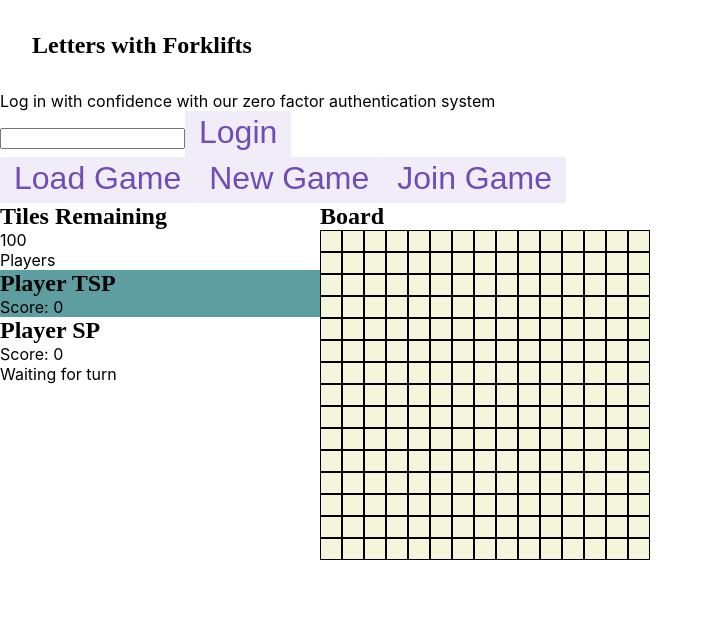
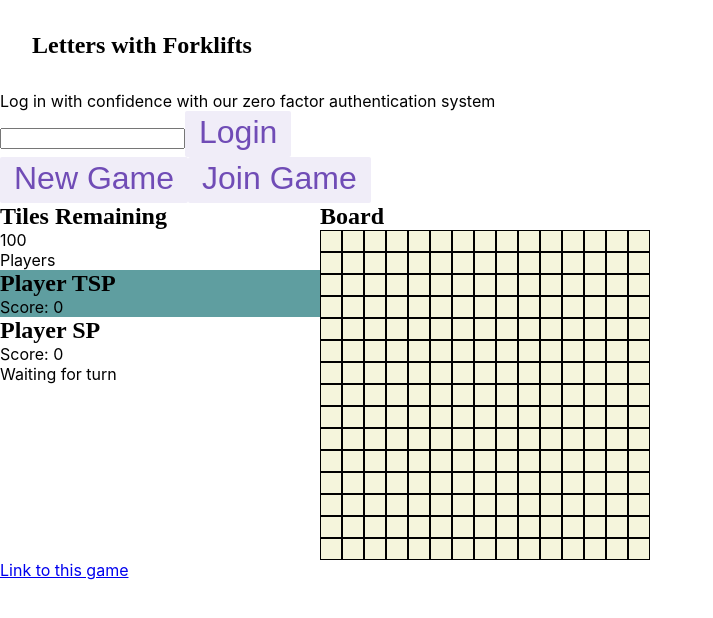
Before and after one commit to thjc/lwf, a React (Create React App) app: page / in a window 1280 px wide. Shown: the top 618 px of the page, without its empty margins (0-713 px from the left). Built offline with nearby package versions, Linux system fonts and the light colour scheme.

Commit message:
Add game link sharing

```diff
--- a/src/App.tsx
+++ b/src/App.tsx
@@ -15,6 +15,7 @@ import { HTML5Backend } from 'react-dnd-html5-backend'
 
 import './App.css';
 import { GameManager } from './features/board/GameManager';
+import { GameLink } from './features/gameLink/GameLink';
 
 function App() {
   return (
@@ -38,6 +39,7 @@ function App() {
           </Box>
         </Flex>
       </DndProvider>
+      <GameLink></GameLink>
     </div>
   );
 }
--- a/src/app/store.ts
+++ b/src/app/store.ts
@@ -57,6 +57,10 @@ function crossSliceReducer(state: StoreState, action:any) {
 
       return newstate;
     }
+    case 'board/loadGame': {
+      console.log(action)
+      return action.payload;
+    }
     default:
       return state
   }
--- a/src/features/board/GameManager.tsx
+++ b/src/features/board/GameManager.tsx
@@ -23,13 +23,6 @@ export function GameManager() {
         <Login isLoggedIn={isLoggedIn}/>
         <button
           className={styles.button}
-          aria-label="Load Game"
-          onClick={() => console.log("Load Game")}
-        >
-          Load Game
-        </button>
-        <button
-          className={styles.button}
           aria-label="New Game"
           onClick={() => dispatch(newGame())}
         >
--- a/src/features/board/boardSlice.ts
+++ b/src/features/board/boardSlice.ts
@@ -12,9 +12,12 @@ export const boardSlice = createSlice({
   initialState,
   // The `reducers` field lets us define reducers and generate associated actions
   reducers: {
+    loadGame: (state, action) => {
+      // done in top level store reducer
+    },
     // play word commits the current working tiles to a played word
     playWord: (state, action) => {
-      // done in top level stop reducer
+      // done in top level store reducer
     },
     placeWorkingTile: (state, action) => {
       state.squares[action.payload.place] = {value: action.payload.value.value, state: SquareState.Working};
@@ -32,7 +35,7 @@ export const boardSlice = createSlice({
   },
 });
 
-export const { playWord, placeWorkingTile, newGame, returnTiles } = boardSlice.actions;
+export const { loadGame, playWord, placeWorkingTile, newGame, returnTiles } = boardSlice.actions;
 
 // The function below is called a selector and allows us to select a value from
 // the state. Selectors can also be defined inline where they're used instead of
--- /dev/null
+++ b/src/features/gameLink/GameLink.module.css
@@ -0,0 +1,6 @@
+.handGrid {
+    display: grid;
+    grid-template-columns: 22px 22px 22px 22px 22px 22px 22px;
+    grid-template-rows: 22px;
+    grid-auto-flow: row;
+  }
--- /dev/null
+++ b/src/features/gameLink/GameLink.tsx
@@ -0,0 +1,49 @@
+import React from 'react';
+
+import {
+  Box,
+  Card,
+} from 'rebass'
+
+import { useAppSelector, useAppDispatch } from '../../app/hooks';
+
+import {
+  selectBag,
+} from './../bag/bagSlice';
+
+import {
+  loadGame,
+} from './../board/boardSlice';
+
+import { useStore } from 'react-redux';
+
+export function GameLink() {
+  const dispatch = useAppDispatch();
+  const store = useStore();
+  const bag = useAppSelector(selectBag);
+
+  const stateString = JSON.stringify(store.getState());
+
+  const encodedState = btoa(stateString !== undefined ? stateString : '');
+  const gameLink = window.location.origin + "/?game=" + encodedState
+
+  if (bag && bag.tiles.length === 100) {
+    // TODO make this parsing more robust
+    const search = window.location.search;
+    if (search.startsWith('?game='))
+    {
+      const gameState = JSON.parse(atob(search.substring(search.indexOf('=')+1)));
+      dispatch(loadGame(gameState));
+    }
+  }
+
+  return (
+    <div>
+      <Box>
+        <Card>
+          <a href={gameLink}>Link to this game</a>
+        </Card>
+      </Box>
+    </div>
+  );
+}
```
